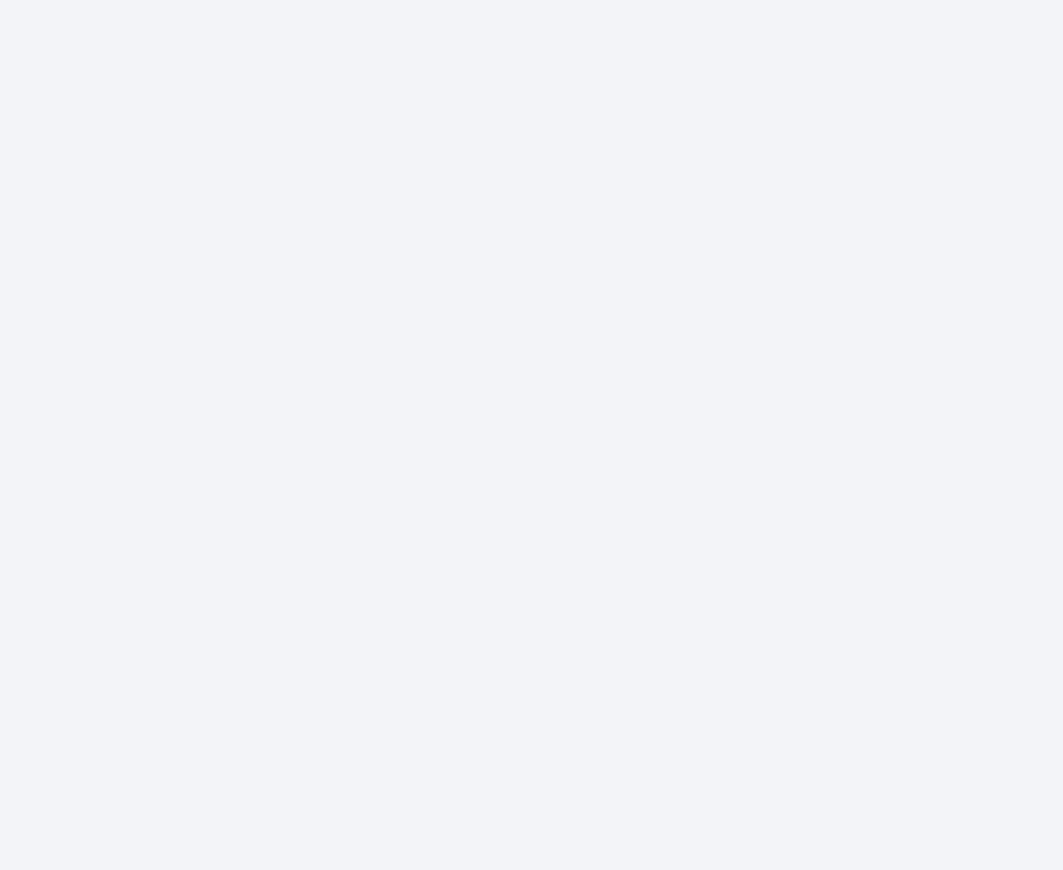
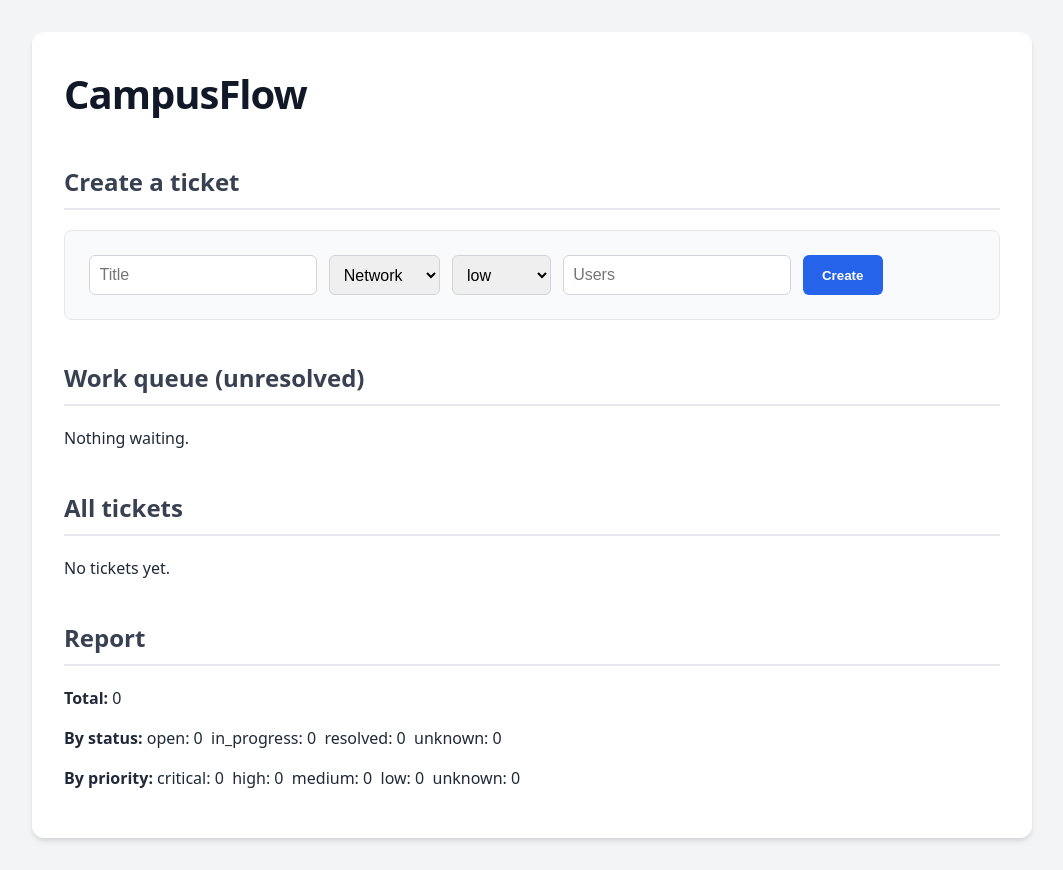
Before and after one commit to Joe-Adobunu/campusflow-web, a Flask app: page / in a window 1280 px wide. Before the commit the part shown is empty. Shown: the whole page, without its empty margins (108-1171 px from the left). Before the commit the page ends 800 px from the top, so only its background shows below. Run offline with Flask 3, Linux system fonts and the light colour scheme.

Commit message:
fix: restore full HTML body with new CSS styling

```diff
--- a/templates/index.html
+++ b/templates/index.html
@@ -1,3 +1,5 @@
+<!DOCTYPE html>
+<html lang="en">
 <head>
   <meta charset="utf-8">
   <title>CampusFlow</title>
@@ -85,3 +87,86 @@
     td button:hover { background-color: #374151; }
   </style>
 </head>
+<body>
+  <div class="container">
+    <h1>CampusFlow</h1>
+
+    <h2>Create a ticket</h2>
+    <form method="post" action="/create">
+      <input name="title" placeholder="Title" required>
+      <select name="category">
+        <option>Network</option><option>Hardware</option>
+        <option>Software</option><option>Other</option>
+      </select>
+      <select name="urgency">
+        <option>low</option><option>medium</option><option>high</option>
+      </select>
+      <input name="affected_users" type="number" min="1" placeholder="Users" required>
+      <button type="submit">Create</button>
+    </form>
+
+    <h2>Work queue (unresolved)</h2>
+    {% if queue %}
+      <table>
+        <tr><th>Priority</th><th>ID</th><th>Title</th><th>Status</th></tr>
+        {% for t in queue %}
+          <tr>
+            <td><span class="{{ t.priority }}">{{ t.priority }}</span></td>
+            <td>{{ t.id }}</td>
+            <td>{{ t.title }}</td>
+            <td>{{ t.status }}</td>
+          </tr>
+        {% endfor %}
+      </table>
+    {% else %}
+      <p>Nothing waiting.</p>
+    {% endif %}
+
+    <h2>All tickets</h2>
+    {% if tickets %}
+      <table>
+        <tr>
+          <th>ID</th><th>Title</th><th>Category</th><th>Urgency</th>
+          <th>Users</th><th>Priority</th><th>Status</th><th>Assigned</th>
+          <th>Actions</th>
+        </tr>
+        {% for t in tickets %}
+          <tr>
+            <td>{{ t.id }}</td>
+            <td>{{ t.title }}</td>
+            <td>{{ t.category }}</td>
+            <td>{{ t.urgency }}</td>
+            <td>{{ t.affected_users }}</td>
+            <td><span class="{{ t.priority }}">{{ t.priority }}</span></td>
+            <td>{{ t.status }}</td>
+            <td>{{ t.assigned_to or "—" }}</td>
+            <td>
+              <form method="post" action="/assign/{{ t.id }}" style="display:inline">
+                <input name="staff_name" placeholder="Staff name" size="10" required>
+                <button type="submit">Assign</button>
+              </form>
+              <form method="post" action="/status/{{ t.id }}" style="display:inline">
+                <select name="new_status">
+                  <option>in_progress</option><option>resolved</option>
+                </select>
+                <button type="submit">Update</button>
+              </form>
+            </td>
+          </tr>
+        {% endfor %}
+      </table>
+    {% else %}
+      <p>No tickets yet.</p>
+    {% endif %}
+
+    <h2>Report</h2>
+    <p><strong>Total:</strong> {{ report.total }}</p>
+    <p><strong>By status:</strong>
+      {% for s, c in report.by_status.items() %}{{ s }}: {{ c }} &nbsp;{% endfor %}
+    </p>
+    <p><strong>By priority:</strong>
+      {% for p, c in report.by_priority.items() %}{{ p }}: {{ c }} &nbsp;{% endfor %}
+    </p>
+  </div>
+</body>
+</html>
```
